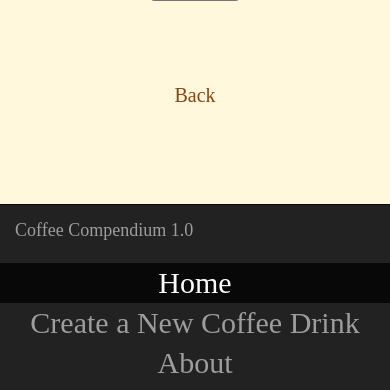
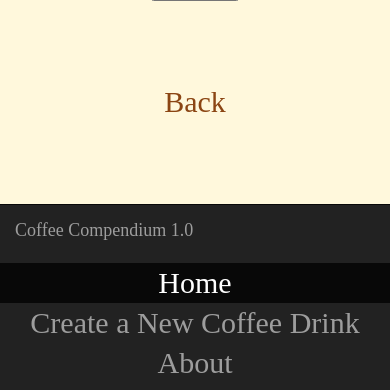
Before and after one commit to migcast21/ZoidbergProjectTwo, a Node server app: page /drinks/new in a window 390 px wide. Shown: the part 454-844 px from the top of the page. Run offline with Node 20, Linux system fonts and the light colour scheme; some libraries are stand-ins or nearby versions; some web fonts are replaced.

Commit message:
these are for mobile tests

```diff
--- a/public/style.css
+++ b/public/style.css
@@ -30,7 +30,7 @@ body {
     .navbar {font-size: 30px; position: fixed;}
     img {min-width: 220px;}
     .btn-secondary {font-size: 20px; min-width: 50%}
-    .button {font-size: 20px; min-width: 50%}
+    .button {font-size: 30px; min-width: 50%}
 }
 
 
```
